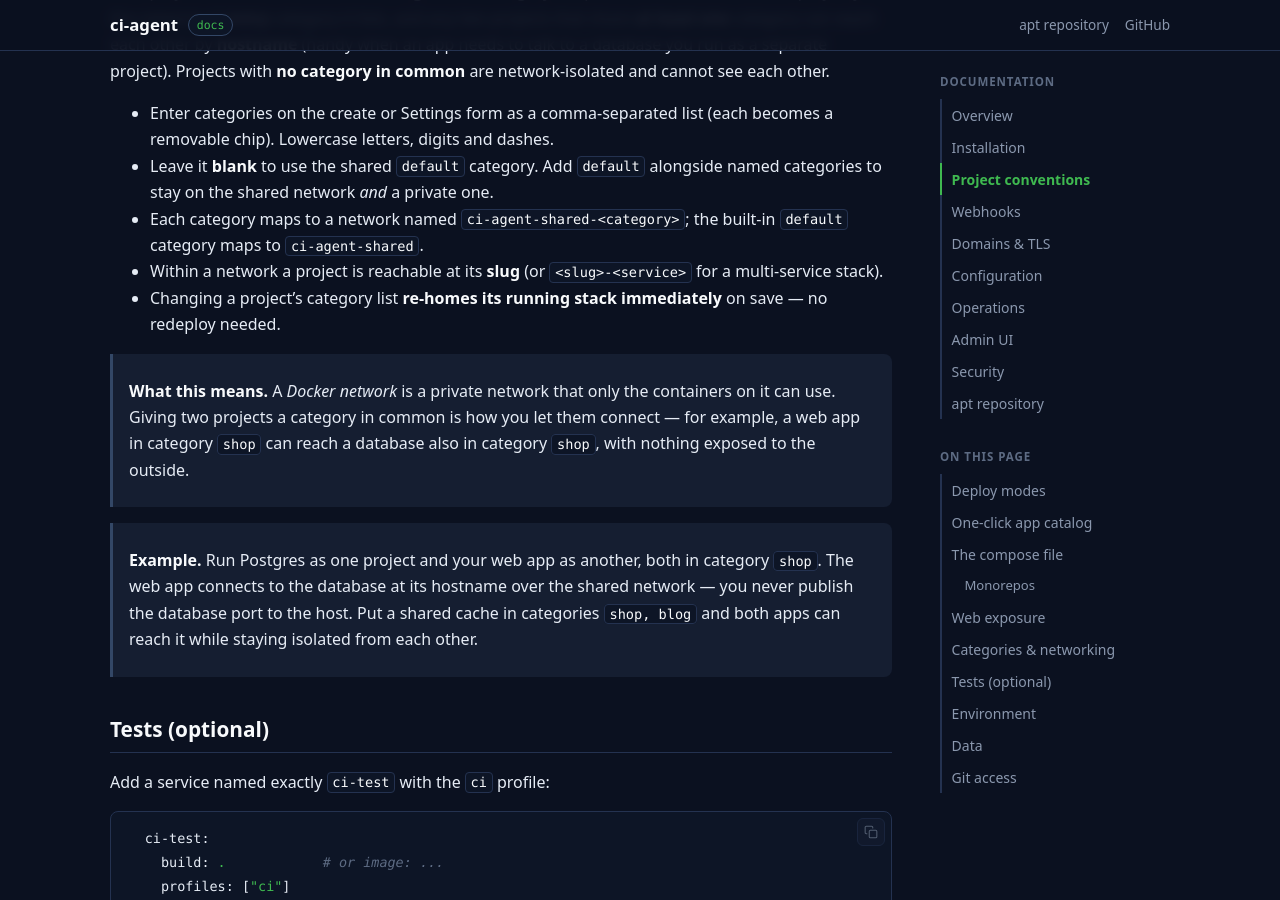
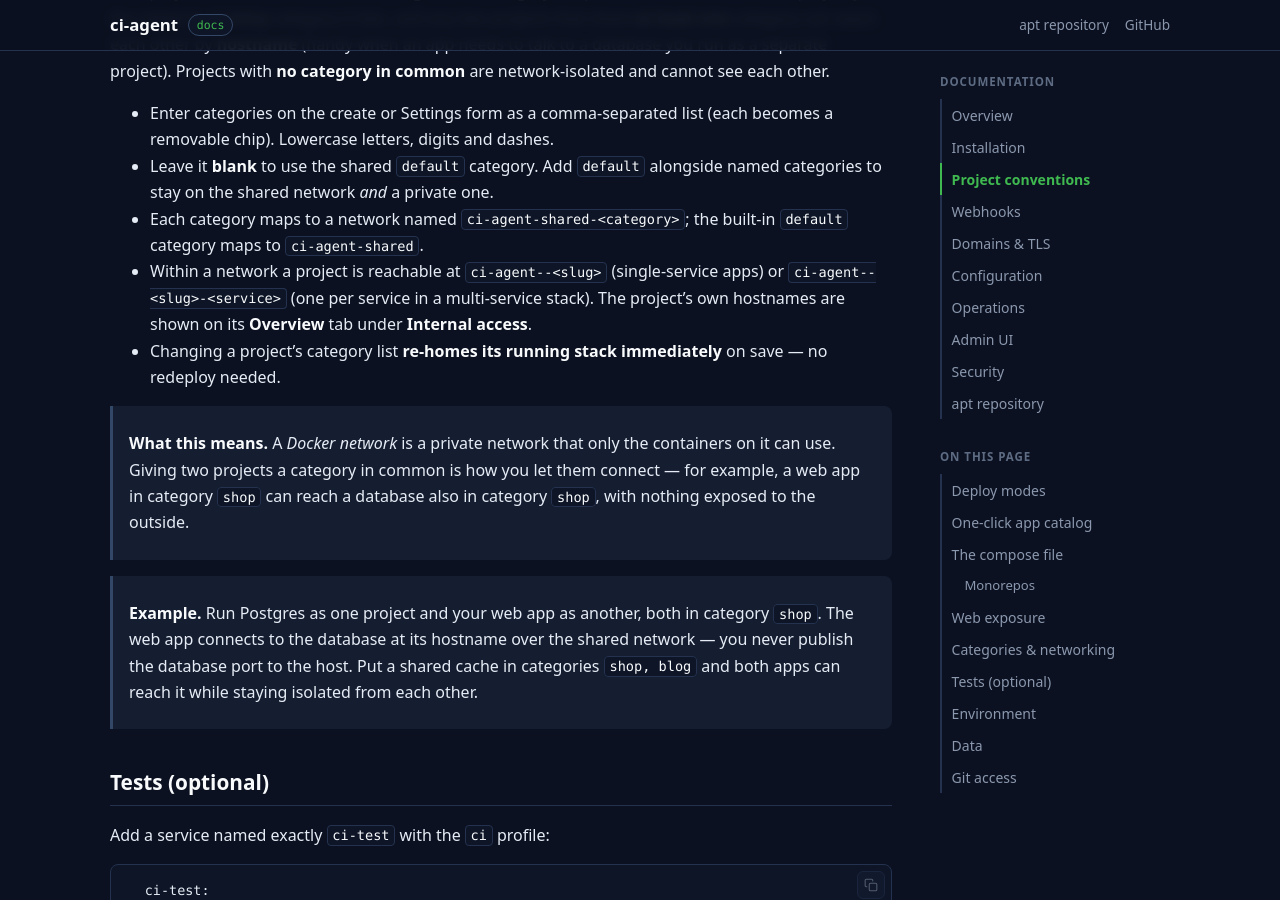
Before and after one commit to m-hoseinzadeh/ci-agent-apt, a Jekyll site: the page built from docs/projects.md, in a window 1280 px wide and 900 px high, scrolled down 3498 px. Built offline with Jekyll 4.4.1, drawn with Linux system fonts in a browser that asks for light colours; our own code applies the rules of GitHub Pages for plain Markdown files.

Commit message:
Publish v0.2.2-r157

```diff
--- a/docs/projects.md
+++ b/docs/projects.md
@@ -159,8 +159,10 @@ and cannot see each other.
   alongside named categories to stay on the shared network *and* a private one.
 - Each category maps to a network named `ci-agent-shared-<category>`; the
   built-in `default` category maps to `ci-agent-shared`.
-- Within a network a project is reachable at its **slug** (or `<slug>-<service>`
-  for a multi-service stack).
+- Within a network a project is reachable at `ci-agent--<slug>` (single-service
+  apps) or `ci-agent--<slug>-<service>` (one per service in a multi-service
+  stack). The project's own hostnames are shown on its **Overview** tab under
+  **Internal access**.
 - Changing a project's category list **re-homes its running stack immediately**
   on save — no redeploy needed.
 
```
Also changed, not shown: 8 other files.
